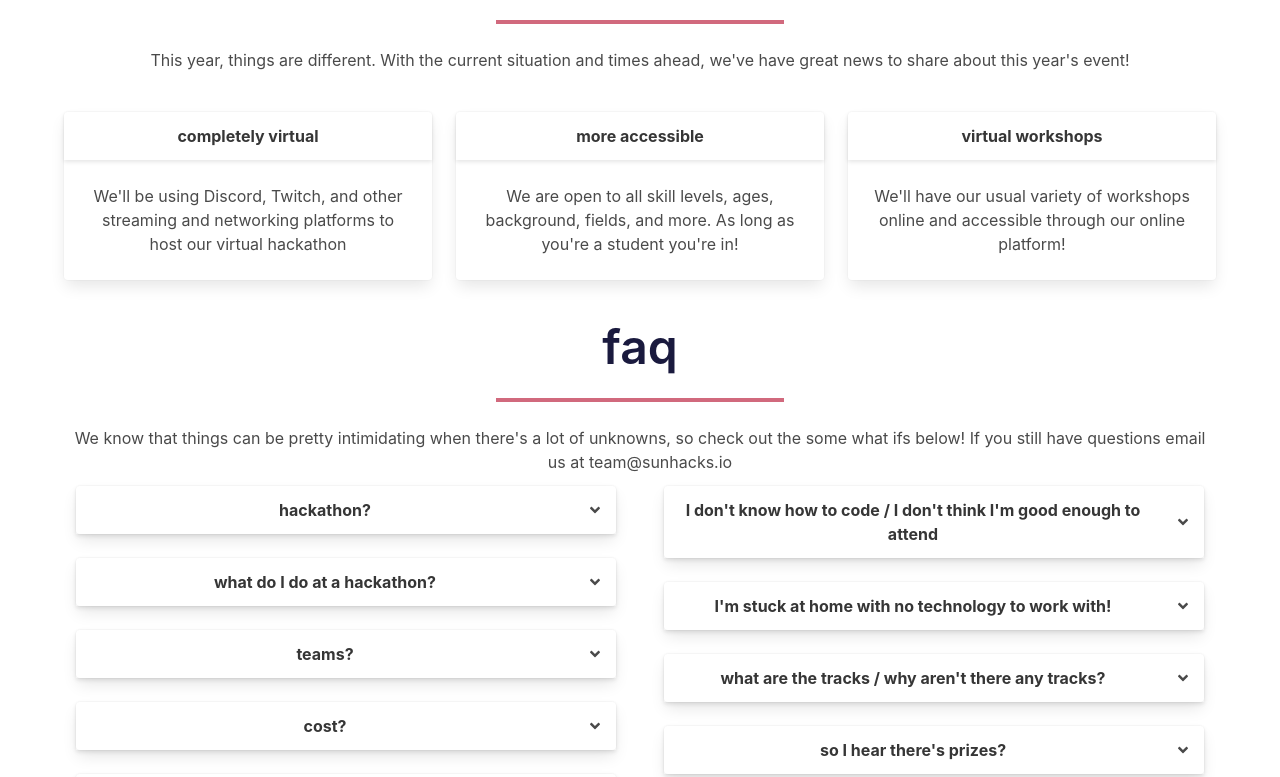
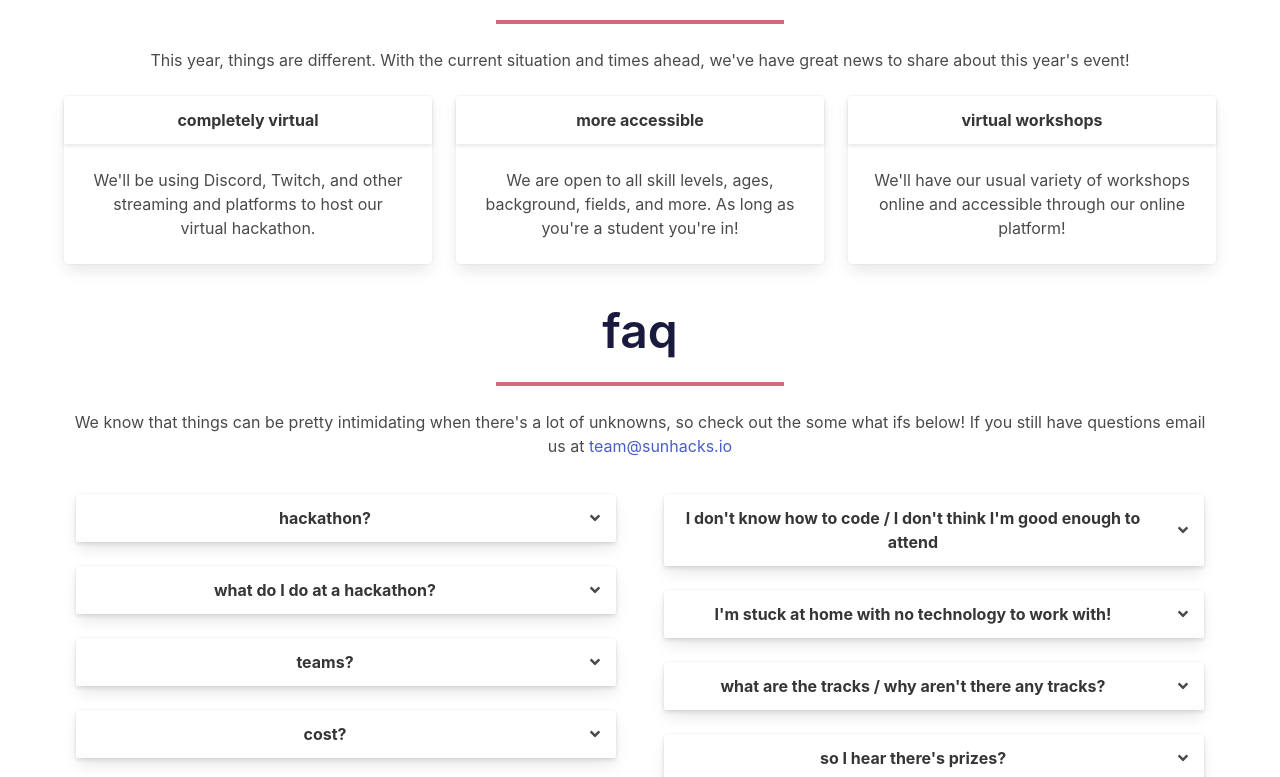
Before and after one commit to sunhacksio/website-www, a plain HTML site: page index.html in a window 1280 px wide. Shown: the part 748-1525 px from the top of the page. Drawn offline with nearby package versions, Linux system fonts and the light colour scheme; a script that the page names is missing.

Commit message:
added mailto: to team@ email and make small spacing consistency changes

```diff
--- a/index.html
+++ b/index.html
@@ -276,7 +276,7 @@ var getParams = function (url) {
   <div class="container">
     <h1 class="title is-1 has-text-blue main">what is sunhacks?</h1>
     <hr/>
-    <p>sunhacks is a yearly Fall hackathon (ideathon, coding marathon, prototyping marathon, etc) designed to support students in their innovative journeys. sunhacks is for students of all skill levels, and our job as organizers is to support you by providing the resources you need to achieve your development dreams. We provide you with workshops, mentors, community connections, and peers who are motivated to help each other succeed and reach their goals. </p>
+    <p class="cardsubtitle">sunhacks is a yearly Fall hackathon (ideathon, coding marathon, prototyping marathon, etc) designed to support students in their innovative journeys. sunhacks is for students of all skill levels, and our job as organizers is to support you by providing the resources you need to achieve your development dreams. We provide you with workshops, mentors, community connections, and peers who are motivated to help each other succeed and reach their goals. </p>
 
   <figure class="showcase">
      <img src="assets/showcase1.jpg">
@@ -286,14 +286,14 @@ var getParams = function (url) {
   <div class="container">
     <h1 class="title is-1 has-text-blue main">big changes ahead!</h1>
     <hr/>
-    <p>This year, things are different. With the current situation and times ahead, we've have great news to share about this year's event!</p>
-    <div class="columns changes">
+    <p class="cardsubtitle">This year, things are different. With the current situation and times ahead, we've have great news to share about this year's event!</p>
+    <div class="columns">
       <div class="column">
         <div class="card">
           <header class="card-header">
           <p class="card-header-title is-centered">completely virtual</p>
           </header>
-          <p class="card-content">We'll be using Discord, Twitch, and other streaming and networking platforms to host our virtual hackathon</p>
+          <p class="card-content">We'll be using Discord, Twitch, and other streaming and platforms to host our virtual hackathon.</p>
         </div>
       </div>
       <div class="column">
@@ -320,7 +320,7 @@ var getParams = function (url) {
   <div class="container">
     <h1 class="title is-1 has-text-blue main">faq</h1>
     <hr/>
-    <p>We know that things can be pretty intimidating when there's a lot of unknowns, so check out the some what ifs below! If you still have questions email us at team@sunhacks.io
+    <p class="cardsubtitle">We know that things can be pretty intimidating when there's a lot of unknowns, so check out the some what ifs below! If you still have questions email us at <a href="mailto:team@sunhacks.io">team@sunhacks.io</a></p>
     <div class="columns">
       <div class="column">
         <div class="column">
--- a/stylesheets/sunhacks2020.css
+++ b/stylesheets/sunhacks2020.css
@@ -87,8 +87,9 @@ img {
   max-height: 100%;
 }
 
-.changes .card {
-  margin-top: 5vh;
+.cardsubtitle {
+  margin-bottom: 3vh;
+
 }
 .showcase {
   margin-top: 5vh;
```
